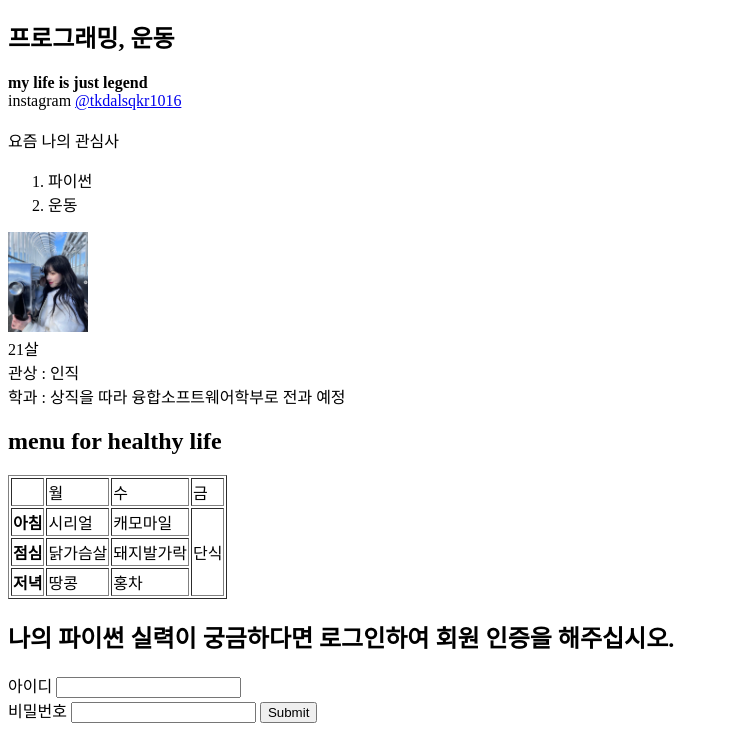
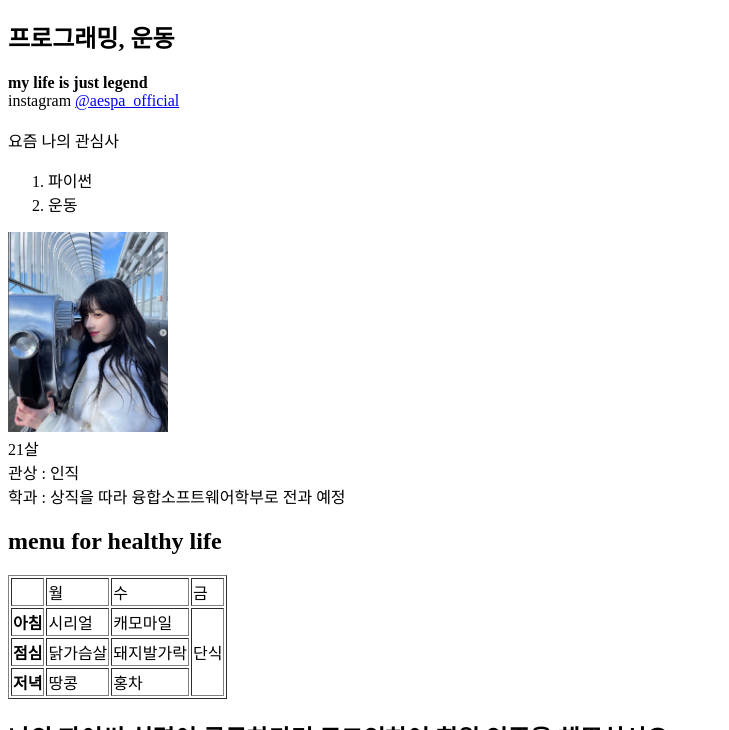
Before and after one commit to heeyoonjik/heeyoonjik, a plain HTML site: page index.html in a window 1280 px wide. Shown: the part 70-800 px from the top of the page, without its empty margins (0-729 px from the left). Drawn offline with Linux system fonts and the light colour scheme.

Commit message:
Add files via upload

```diff
--- a/index.html
+++ b/index.html
@@ -9,13 +9,13 @@
 <h2> 프로그래밍, 운동</h2>
 <strong> my life is just legend </strong>
 <br>instagram
-<a href = "https://www.instagram.com/aespa_official/?hl=ko" target = "_blank" title = "상직's isntagram'"> @tkdalsqkr1016 <a>
+<a href = "https://www.instagram.com/aespa_official/?hl=ko" target = "_blank" title = "aespa's isntagram"> @aespa_official <a>
   <br><br>요즘 나의 관심사
   <ol>
     <li> 파이썬 </li>
     <li> 운동</li>
   </ol>
-<img src="winter.png" alt="레전드" height="100">
+<img src="winter.png" alt="레전드" height="200">
 <br> 21살
 <br> 관상 : 인직
 <br> 학과 : 상직을 따라 융합소프트웨어학부로 전과 예정
```
